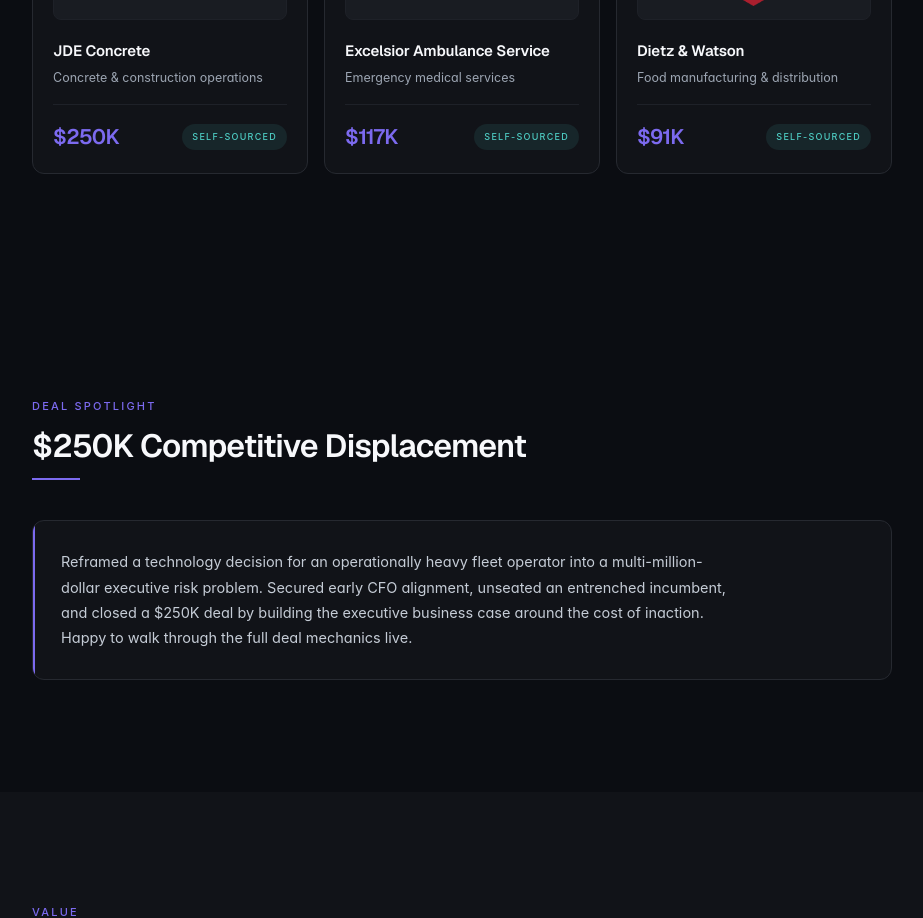
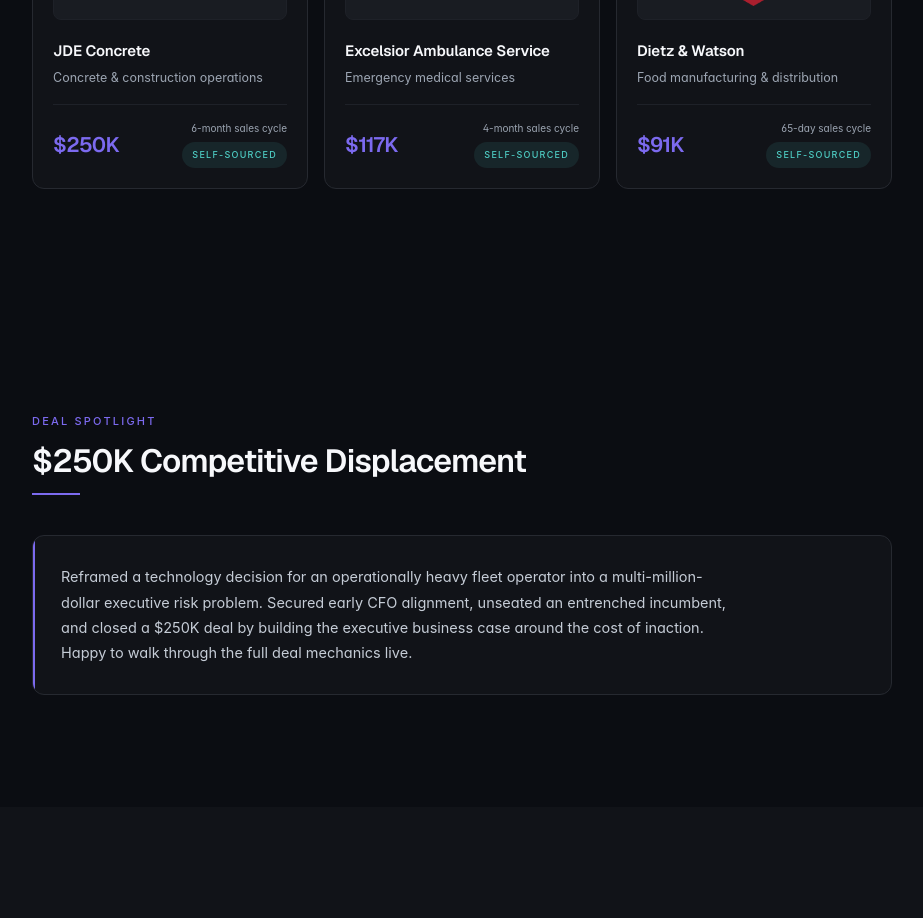
Before and after one commit to davante760-lang/allwhere-website, a React (Vite) app: page / in a window 1280 px wide. Shown: the part 7160-8078 px from the top of the page, without its empty margins (178-1101 px from the left). Built offline with nearby package versions, Linux system fonts and the light colour scheme; a web font is replaced by a local one.

Commit message:
Add marquee deal sales cycles

```diff
--- a/src/components/MarqueeDeals.jsx
+++ b/src/components/MarqueeDeals.jsx
@@ -6,6 +6,7 @@
     name: 'JDE Concrete',
     industry: 'Concrete & construction operations',
     value: '$250K',
+    cycle: '6-month sales cycle',
     logo: '/jde-concrete.png',
     logoClass: 'max-h-[82px] max-w-[210px]',
   },
@@ -13,6 +14,7 @@
     name: 'Excelsior Ambulance Service',
     industry: 'Emergency medical services',
     value: '$117K',
+    cycle: '4-month sales cycle',
     logo: '/excelsior-ambulance.webp',
     logoClass: 'max-h-[76px] max-w-[240px]',
   },
@@ -20,6 +22,7 @@
     name: 'Dietz & Watson',
     industry: 'Food manufacturing & distribution',
     value: '$91K',
+    cycle: '65-day sales cycle',
     logo: '/dietz-watson.png',
     logoClass: 'max-h-[98px] max-w-[210px]',
   },
@@ -63,9 +66,12 @@
                 <p className="text-[12.5px] leading-[1.6] text-text-tertiary mb-4">{deal.industry}</p>
                 <div className="mt-auto pt-4 border-t border-border-light flex items-center justify-between gap-3">
                   <span className="font-heading text-[21px] font-semibold tracking-[-0.03em] text-accent">{deal.value}</span>
-                  <span className="text-[9px] uppercase tracking-[0.14em] font-medium text-teal bg-teal-dim rounded-full px-2.5 py-1.5">
-                    Self-sourced
-                  </span>
+                  <div className="flex flex-col items-end gap-1.5">
+                    <span className="text-[10px] text-text-tertiary">{deal.cycle}</span>
+                    <span className="text-[9px] uppercase tracking-[0.14em] font-medium text-teal bg-teal-dim rounded-full px-2.5 py-1.5">
+                      Self-sourced
+                    </span>
+                  </div>
                 </div>
               </motion.article>
             </FadeIn>
```
